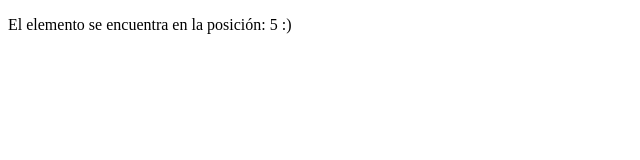
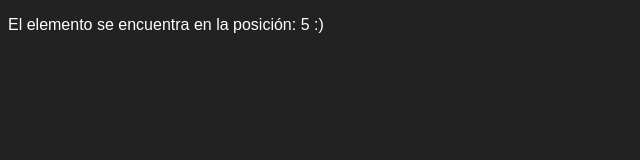
Before and after one commit to Juankyyy/clase_Js, a plain HTML site: page index.html in a window 1280 px wide. Shown: the whole page, without its empty margins (0-640 px from the left). Drawn offline with Linux system fonts and the light colour scheme; a web font is replaced by a local one.

Commit message:
Update styles.css

```diff
--- a/styles.css
+++ b/styles.css
@@ -1,5 +1,8 @@
 @import url('https://fonts.googleapis.com/css2?family=Mooli&display=swap');
 
-#hello-world {
+* {
     font-family: 'Mooli', sans-serif;
+    background-color: #222;
+    color: #fff;
+    text-decoration: none;
 }
```
